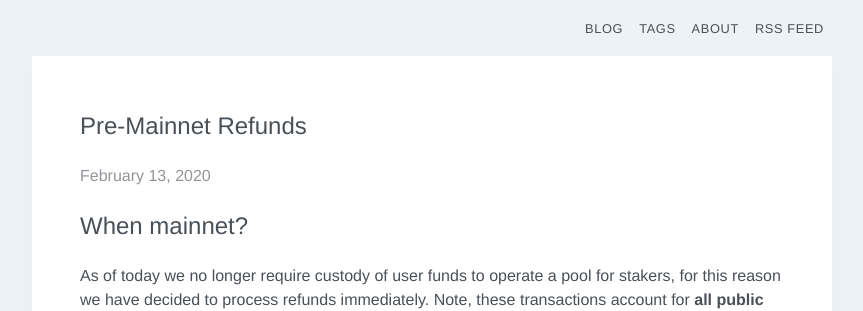
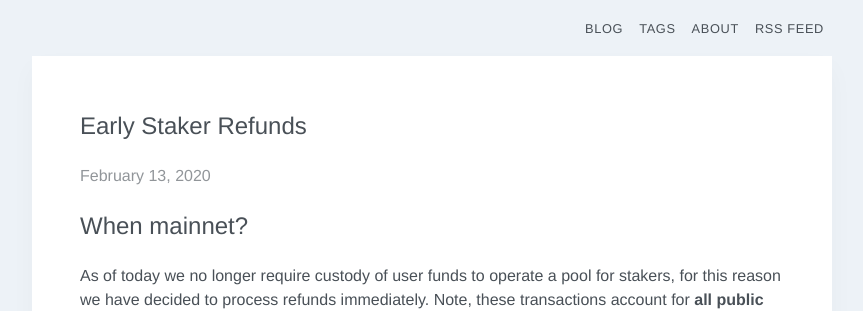
Before and after one commit to secretnodes/blog.secretnodes.org, a Jekyll site: the page built from _posts/2020-02-13-pool-refunds.md, in a window 1280 px wide. Shown: the top 311 px of the page, without its empty margins (208-1071 px from the left). Built offline with Jekyll 4.4.1, drawn with Linux system fonts in a browser that asks for light colours; some web fonts are replaced.

Commit message:
Update 2020-02-13-pool-refunds.md

```diff
--- a/_posts/2020-02-13-pool-refunds.md
+++ b/_posts/2020-02-13-pool-refunds.md
@@ -1,6 +1,6 @@
 ---
 layout: post
-title: Pre-Mainnet Refunds
+title: Early Staker Refunds
 Description: Thanks for trusting us.
 summary: Refund
 tags: [refunds]
```
